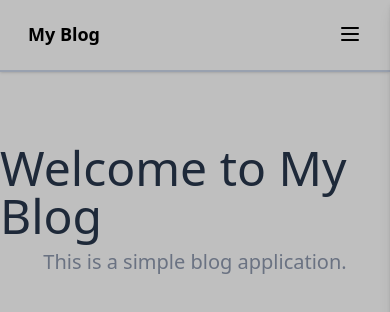
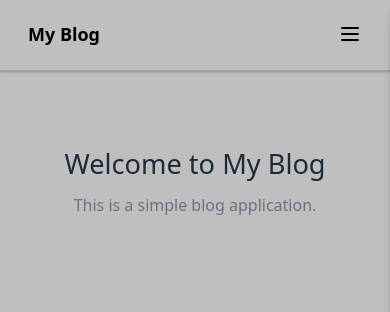
Before and after one commit to Dev-Rid/myBlogWebsite, a React (Vite) app: page / in a window 390 px wide. Shown: the top 312 px of the page. Built offline with nearby package versions, Linux system fonts and the light colour scheme.

Commit message:
feat: homepage responsiveness added

```diff
--- a/src/pages/index.jsx
+++ b/src/pages/index.jsx
@@ -10,8 +10,8 @@ const Homepage = () => {
         <div>
           <Navbar/>
             <div className='flex flex-col justify-center items-center gap-2 mt-18'>
-              <h1 className='text-5xl text-gray-800 '>Welcome to My Blog</h1>
-              <p className='text-gray-500 text-xl'>This is a simple blog application.</p>
+              <h1 className='text-[1.7rem] sm:text-5xl md:text-6xl text-gray-800 '>Welcome to My Blog</h1>
+              <p className='text-gray-500 text-md sm:text-2xl md:text-3xl'>This is a simple blog application.</p>
             </div>
         </div>
       </div>
```
